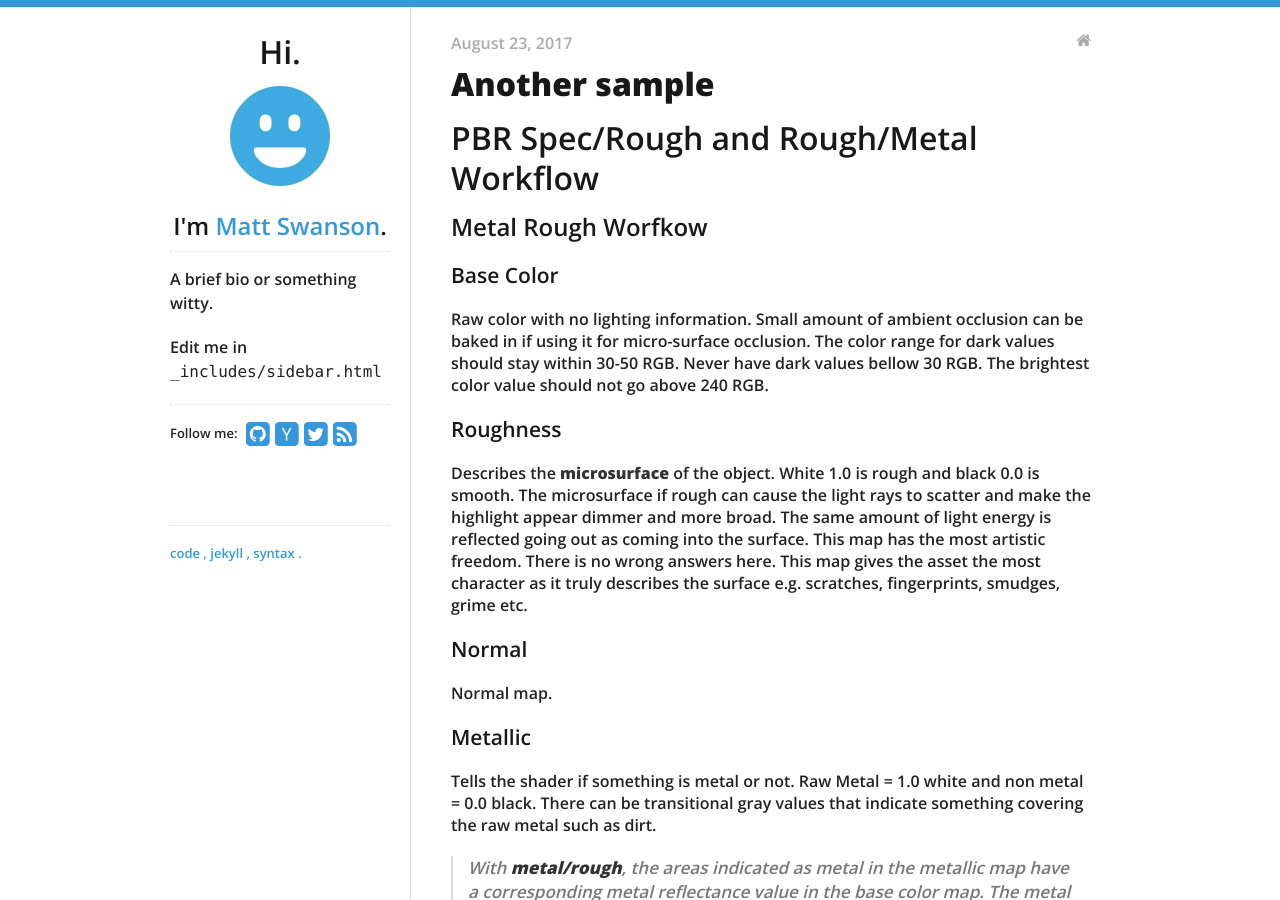
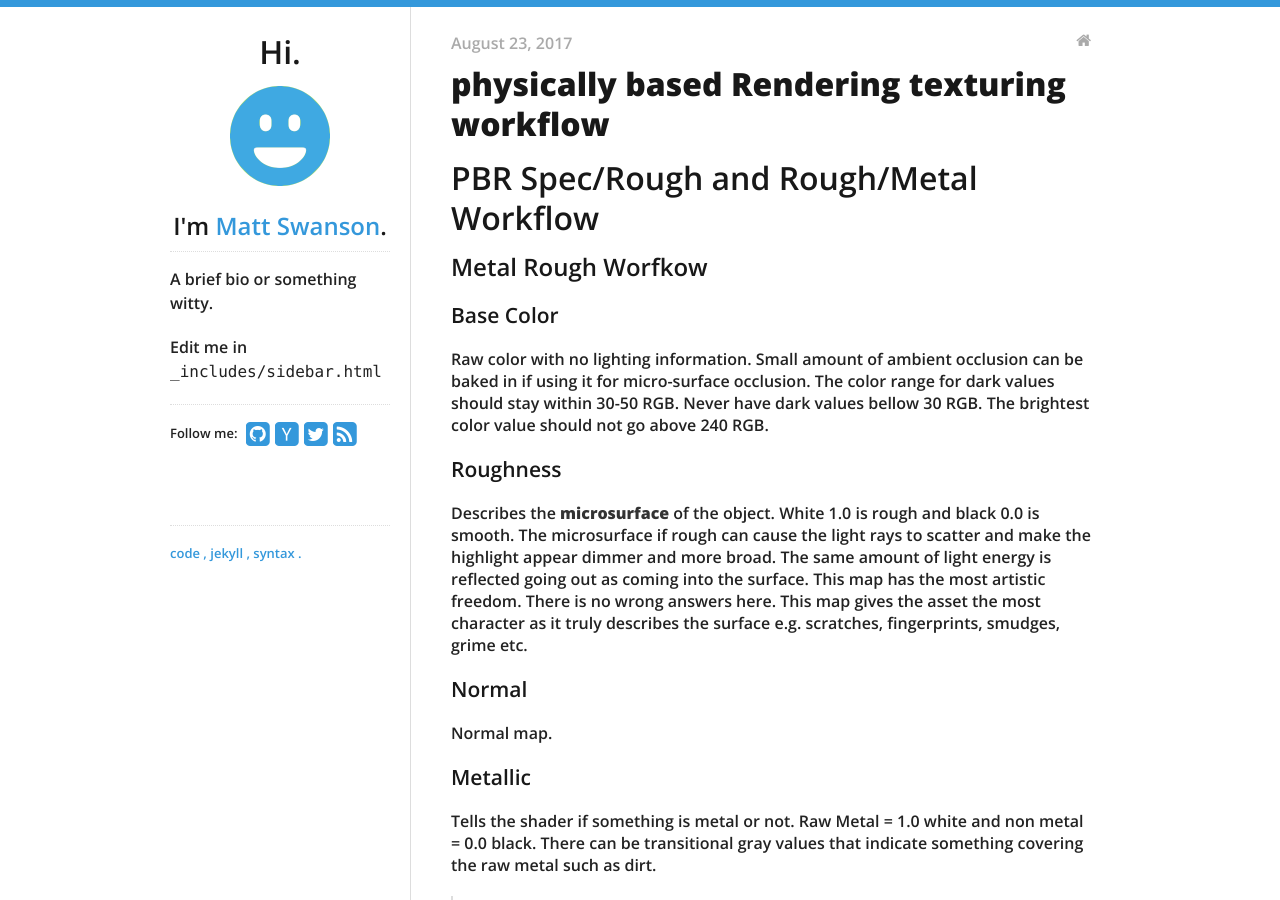
Before and after one commit to yoann01/ktmd, a Jekyll site: the page built from _posts/2017-08-23-PBR-Workflow.md, in a window 1280 px wide and 900 px high. Built offline with Jekyll 4.4.1, drawn with Linux system fonts in a browser that asks for light colours; nearby versions of some CDN libraries.

Commit message:
Update 2017-08-23-PBR-Workflow.md

```diff
--- a/_posts/2017-08-23-PBR-Workflow.md
+++ b/_posts/2017-08-23-PBR-Workflow.md
@@ -1,6 +1,6 @@
 ---
 layout: post
-title: Another sample
+title: physically based Rendering texturing workflow
 tags: [jekyll, syntax]
 categories:
 - blog
```
